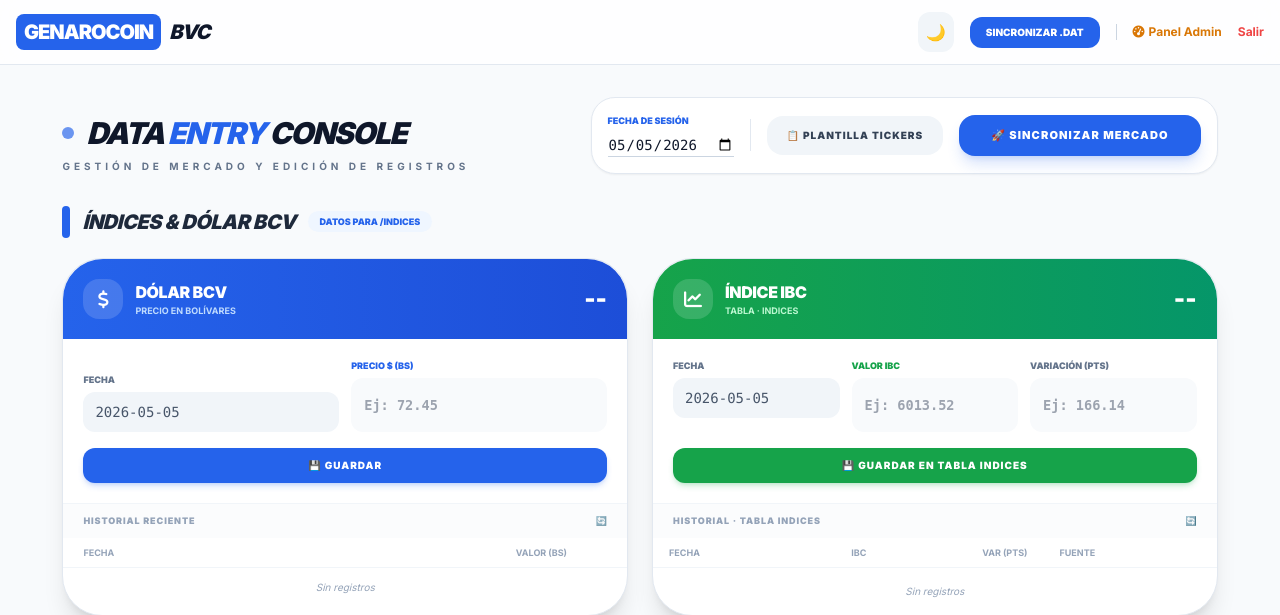
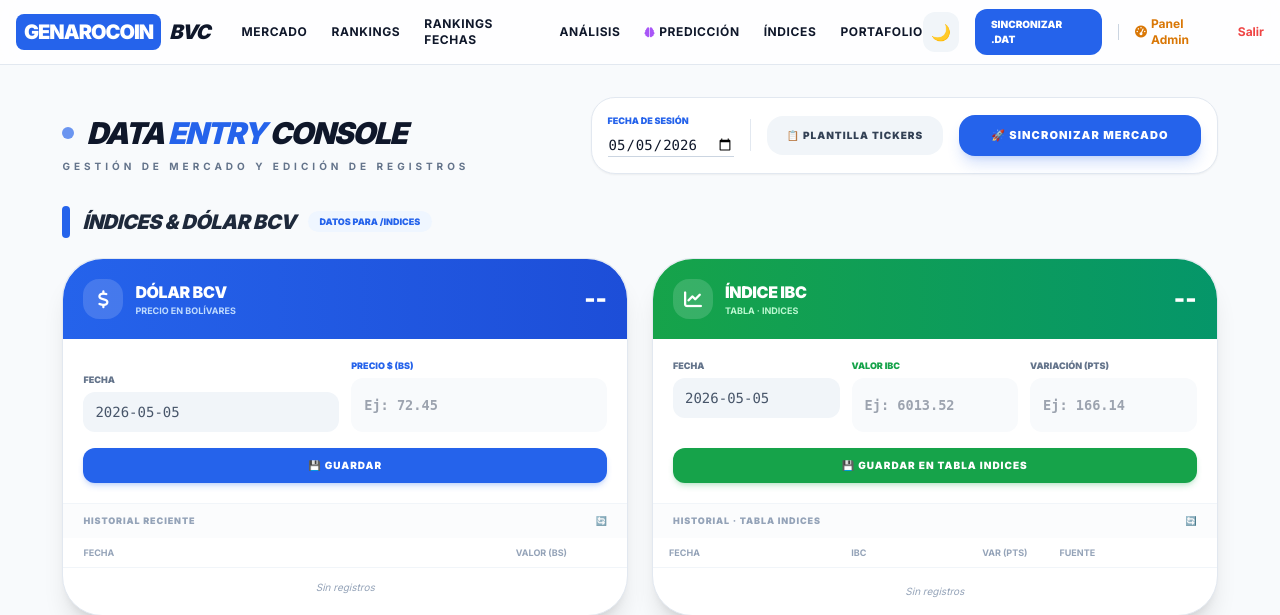
Before and after one commit to jhonattangenaro/BVCGENAROCOIN, a Flask app: page /admin in a window 1280 px wide. Shown: the top 615 px of the page. Run offline with Flask 3, Linux system fonts and the light colour scheme; the visitor is signed in with stand-in values (Sample User, id 1); data comes from the database, SQL or seed files in the repository; data that the repository does not hold is empty; some libraries are stand-ins or nearby versions.

Commit message:
Update base.html

```diff
--- a/templates/base.html
+++ b/templates/base.html
@@ -29,25 +29,14 @@
     <style>
         @import url('https://fonts.googleapis.com/css2?family=Inter:wght@400;700;900&display=swap');
         body { font-family: 'Inter', sans-serif; }
-        /* Estilo para el menú móvil */
+        /* Transición para el menú móvil */
         @media (max-width: 767px) {
             .mobile-menu-open {
-                max-height: calc(100vh - 4rem);
-                overflow-y: auto;
-                transition: max-height 0.3s ease-out;
+                display: block !important;
             }
             .mobile-menu-closed {
-                max-height: 0;
-                overflow: hidden;
-                transition: max-height 0.2s ease-in;
+                display: none !important;
             }
-        }
-        .no-scrollbar::-webkit-scrollbar {
-            display: none;
-        }
-        .no-scrollbar {
-            -ms-overflow-style: none;
-            scrollbar-width: none;
         }
     </style>
 </head>
@@ -62,9 +51,40 @@
                         <span class="bg-blue-600 text-white px-2 py-1 rounded-lg not-italic">GENAROCOIN</span>
                         <span>BVC</span>
                     </a>
+
+                    <!-- Menú de escritorio (visible en md y superiores) -->
+                    <div class="hidden md:flex items-center gap-6 text-xs font-bold uppercase tracking-wider">
+                        <a href="/" class="hover:text-blue-600 transition-colors">Mercado</a>
+
+                        {% if is_admin or 'ver_rankings' in user_permisos %}
+                        <a href="/rankings" class="hover:text-blue-600 transition-colors">Rankings</a>
+                        {% endif %}
+
+                        {% if is_admin or 'ver_rankings_fechas' in user_permisos %}
+                        <a href="/rankings-fechas" class="hover:text-blue-600 transition-colors">Rankings Fechas</a>
+                        {% endif %}
+
+                        {% if is_admin or 'ver_consulta' in user_permisos %}
+                        <a href="/consulta" class="hover:text-blue-600 transition-colors">Análisis</a>
+                        {% endif %}
+
+                        {% if is_admin or 'ver_prediccion' in user_permisos %}
+                        <a href="/analisis-avanzado" class="hover:text-purple-500 transition-colors flex items-center gap-1">
+                            <i class="fa-solid fa-brain text-purple-500 text-[10px]"></i> Predicción
+                        </a>
+                        {% endif %}
+
+                        {% if is_admin or 'ver_indices' in user_permisos %}
+                        <a href="/indices" class="hover:text-blue-600 transition-colors">Índices</a>
+                        {% endif %}
+
+                        {% if is_admin or 'ver_portafolio' in user_permisos %}
+                        <a href="/portafolio" class="hover:text-blue-600 transition-colors">Portafolio</a>
+                        {% endif %}
+                    </div>
                 </div>
 
-                <!-- Botones de la derecha (tema, login, etc.) en desktop/mobile -->
+                <!-- Botones de la derecha (tema, login, etc.) -->
                 <div class="flex items-center gap-4">
                     <button id="theme-toggle" class="p-2 rounded-xl bg-slate-100 dark:bg-slate-700 hover:scale-110 transition-transform">
                         <span id="theme-toggle-dark-icon" class="hidden">🌙</span>
@@ -76,7 +96,7 @@
                         <i class="fas fa-bars text-slate-800 dark:text-white text-xl"></i>
                     </button>
 
-                    <!-- Botones que siempre se ven en desktop (y en móvil se ocultan dentro del menú) -->
+                    <!-- Botones de sesión (siempre visibles en desktop, dentro del menú hamburguesa en móvil) -->
                     <div class="hidden md:flex items-center gap-4">
                         {% if not is_admin and not is_user %}
                         <a href="/registro" class="px-4 py-2 bg-green-600 text-white rounded-xl text-[10px] font-black uppercase hover:bg-green-700">
@@ -105,23 +125,22 @@
                 </div>
             </div>
 
-            <!-- Menú desplegable móvil (se muestra/oculta con JavaScript) -->
+            <!-- Menú desplegable móvil (inicialmente oculto) -->
             <div id="mobile-menu" class="md:hidden mobile-menu-closed bg-white/95 dark:bg-slate-800/95 backdrop-blur-sm rounded-b-2xl border-t border-slate-200 dark:border-slate-700 shadow-lg">
                 <div class="flex flex-col py-4 space-y-3 px-3 text-sm font-bold uppercase tracking-wider">
-                    <!-- Enlaces públicos -->
+                    <!-- Todos los enlaces (igual que el menú escritorio) -->
                     <a href="/" class="hover:text-blue-600 transition-colors py-2 px-3 rounded-xl hover:bg-slate-100 dark:hover:bg-slate-700">📊 Mercado</a>
 
-                    <!-- Enlaces con permisos -->
                     {% if is_admin or 'ver_rankings' in user_permisos %}
                     <a href="/rankings" class="hover:text-blue-600 transition-colors py-2 px-3 rounded-xl hover:bg-slate-100 dark:hover:bg-slate-700">🏆 Rankings</a>
                     {% endif %}
 
                     {% if is_admin or 'ver_rankings_fechas' in user_permisos %}
-                    <a href="/rankings-fechas" class="hover:text-blue-600 transition-colors py-2 px-3 rounded-xl hover:bg-slate-100 dark:hover:bg-slate-700">📅 Rankings por Fechas</a>
+                    <a href="/rankings-fechas" class="hover:text-blue-600 transition-colors py-2 px-3 rounded-xl hover:bg-slate-100 dark:hover:bg-slate-700">📅 Rankings Fechas</a>
                     {% endif %}
 
                     {% if is_admin or 'ver_consulta' in user_permisos %}
-                    <a href="/consulta" class="hover:text-blue-600 transition-colors py-2 px-3 rounded-xl hover:bg-slate-100 dark:hover:bg-slate-700">📈 Análisis Técnico</a>
+                    <a href="/consulta" class="hover:text-blue-600 transition-colors py-2 px-3 rounded-xl hover:bg-slate-100 dark:hover:bg-slate-700">📈 Análisis</a>
                     {% endif %}
 
                     {% if is_admin or 'ver_prediccion' in user_permisos %}
@@ -138,10 +157,9 @@
                     <a href="/portafolio" class="hover:text-blue-600 transition-colors py-2 px-3 rounded-xl hover:bg-slate-100 dark:hover:bg-slate-700">💼 Portafolio</a>
                     {% endif %}
 
-                    <!-- Separador -->
                     <div class="border-t border-slate-200 dark:border-slate-700 my-2"></div>
 
-                    <!-- Acciones según estado de usuario -->
+                    <!-- Opciones de sesión en móvil -->
                     {% if not is_admin and not is_user %}
                     <a href="/registro" class="bg-green-600 text-white text-center py-3 rounded-xl hover:bg-green-700 transition">📝 Registrarse</a>
                     <a href="/login" class="bg-slate-800 dark:bg-white text-white dark:text-slate-900 text-center py-3 rounded-xl hover:opacity-90 transition">🔐 Acceder</a>
@@ -178,7 +196,7 @@
     </footer>
 
     <script>
-        // Toggle tema oscuro/claro
+        // Tema oscuro/claro
         const themeToggleBtn = document.getElementById('theme-toggle');
         const darkIcon = document.getElementById('theme-toggle-dark-icon');
         const lightIcon = document.getElementById('theme-toggle-light-icon');
@@ -221,7 +239,7 @@
             });
         }
 
-        // Cerrar menú al hacer clic en un enlace (opcional)
+        // Cerrar menú al hacer clic en un enlace (mejor experiencia)
         document.querySelectorAll('#mobile-menu a').forEach(link => {
             link.addEventListener('click', () => {
                 mobileMenu.classList.remove('mobile-menu-open');
```
